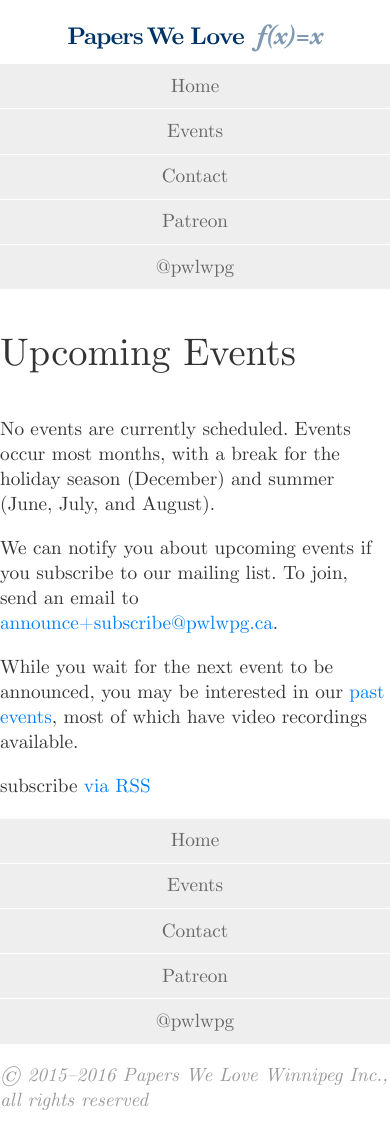
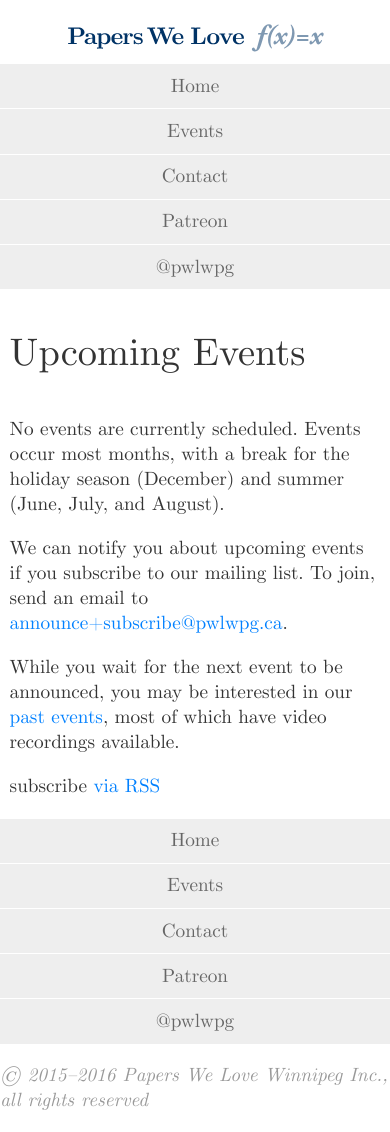
Before and after one commit to pwlwpg/pwlwpg.github.io, a Jekyll site: the page built from index.html, in a window 390 px wide. Built offline with Jekyll 4.4.1, drawn with Linux system fonts in a browser that asks for light colours.

Commit message:
Mobile needs more padding around the content

```diff
--- a/css/main.css
+++ b/css/main.css
@@ -224,6 +224,13 @@
   max-width: 68em;
   margin-left: auto;
   margin-right: auto;
+  padding: 0 0.5em;
+}
+
+@media screen and (min-width: 768px) {
+  .page-content {
+    padding: 0;
+  }
 }
 
 /* Whole event's text */
```
